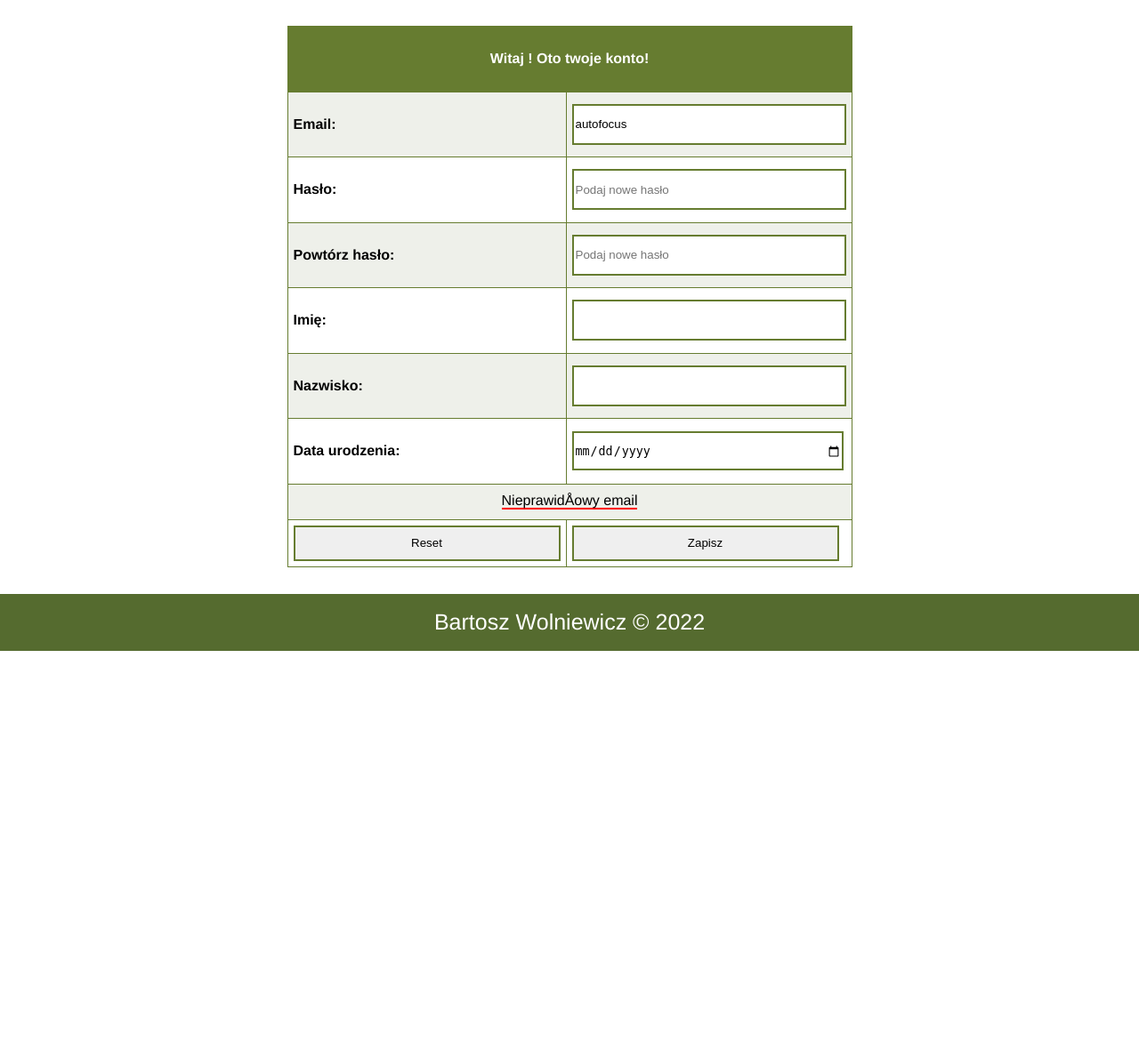
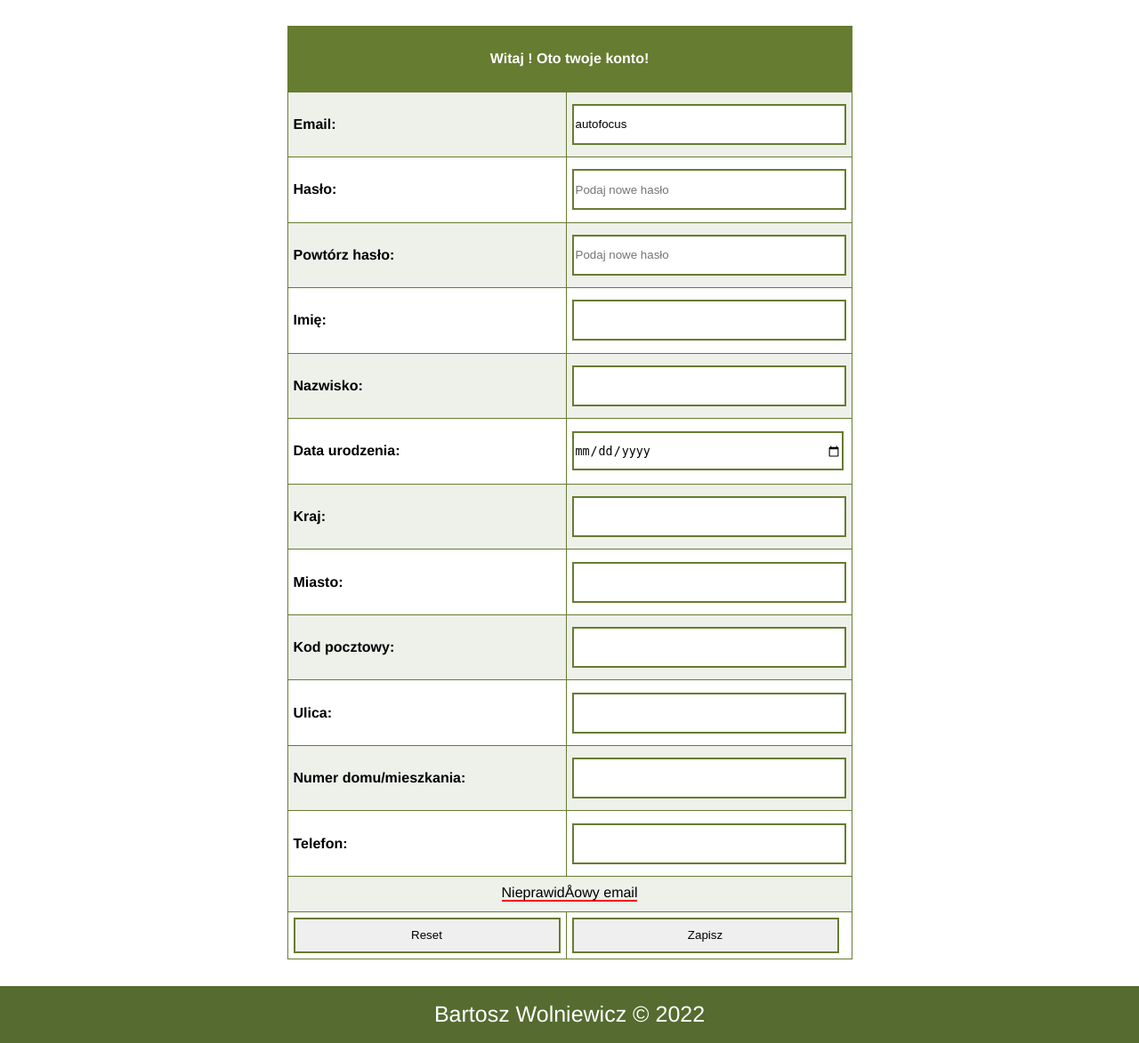
Before and after one commit to WolniewiczBartek/FirstOnlineShopPHP, a PHP site: the page made by sites/userinfo.php in a window 1280 px wide. Shown: the part 161-1334 px from the top of the page at 89% size. Before the commit the page ends 893 px from the top, so only its background shows below. Run offline with PHP 8.4, Linux system fonts and the light colour scheme; the visitor is signed in with stand-in values (Sample User, id 1); data that the repository does not hold is empty.

Commit message:
Update userinfo.php

```diff
--- a/sites/userinfo.php
+++ b/sites/userinfo.php
@@ -2,9 +2,19 @@
 session_start();
 function pokaz_userinfo(){
   $conn = new mysqli('localhost', 'root', '', 'passwd_hash');
-    $sql = "SELECT * FROM uzytkownicy WHERE email='$_SESSION[username]'";
+    $sql = "SELECT u.id, u.imie, u.nazwisko, u.data_urodzenia, u.email, a.kraj, a.miasto, a.kod_pocztowy, a.ulica, a.numer_domu, a.telefon FROM uzytkownicy u left join adresy a on u.id=a.id WHERE u.email='$_SESSION[username]'";
     $res = $conn->query($sql);
     $dane = $res->fetch_assoc();
+    $adres = empty($dane['ulica']) ? "<h4>Brak adresu</h4>" : <<< OPOLE
+    <div>
+      <h3>Dane do wysyłki</h3>
+      <h4>Kraj: $dane[kraj]</h4>
+      <h4>Adres: $dane[kod_pocztowy] $dane[miasto]</h4>
+      <h4>ul. $dane[ulica] $dane[numer_domu]</h4>
+      <h4>Telefon: $dane[telefon]</h4>
+    </div>
+
+  OPOLE;
     echo <<< OPOLE
     <div class=produkt>
       <div></div>
@@ -14,12 +24,13 @@
         <h4>Nazwisko: $dane[nazwisko]</h4>
         <h4>Data urodzenia: $dane[data_urodzenia]</h4>
         <h4>Email: $dane[email]</h4>
-        <div class=zwijaj>
-          <a class=button href=../scripts/delete_uzytkownicy.php?id=$dane[id]><div>Usuń</div></a>
-          <a class=button href=userinfo.php?action=edit><div>Edytuj</div></a>
-        </div>
       </div>
+      $adres
       <div></div>
+    </div>
+    <div class=zwijaj_duzy>
+      <a class=cart_button href=../scripts/delete_uzytkownicy.php?id=$dane[id]><div>Usuń</div></a>
+      <a class=cart_button href=userinfo.php?action=edit><div>Edytuj</div></a>
     </div>
 OPOLE;
     $conn->close();
@@ -55,7 +66,7 @@
     if(isset($_GET['action'])){
       if($_GET['action']=="edit"){
         $conn = new mysqli('localhost', 'root', '', 'passwd_hash');
-        $sql = "SELECT * FROM uzytkownicy WHERE email='$_SESSION[username]'";
+        $sql = "SELECT u.id, u.imie, u.nazwisko, u.data_urodzenia, u.email, a.kraj, a.miasto, a.kod_pocztowy, a.ulica, a.numer_domu, a.telefon FROM uzytkownicy u left join adresy a on u.id=a.id WHERE u.email='$_SESSION[username]'";
         $res = $conn->query($sql);
         $dane = $res->fetch_assoc();
         echo <<< OPOLE
@@ -88,6 +99,30 @@
             <tr>
               <td><h4>Data urodzenia: </h4></td>
               <td><input type=date name=data_urodzenia form=edituser value=$dane[data_urodzenia]></td>
+            </tr>
+            <tr>
+              <td><h4>Kraj: </h4></td>
+              <td><input type=text name=kraj form=edituser value=$dane[kraj]></td>
+            </tr>
+            <tr>
+              <td><h4>Miasto: </h4></td>
+              <td><input type=text name=miasto form=edituser value=$dane[miasto]></td>
+            </tr>
+            <tr>
+              <td><h4>Kod pocztowy: </h4></td>
+              <td><input type=text name=kod_pocztowy form=edituser value=$dane[kod_pocztowy]></td>
+            </tr>
+            <tr>
+              <td><h4>Ulica: </h4></td>
+              <td><input type=text name=ulica form=edituser value=$dane[ulica]></td>
+            </tr>
+            <tr>
+              <td><h4>Numer domu/mieszkania: </h4></td>
+              <td><input type=text name=numer_domu form=edituser value=$dane[numer_domu]></td>
+            </tr>
+            <tr>
+              <td><h4>Telefon: </h4></td>
+              <td><input type=text name=telefon form=edituser value=$dane[telefon]></td>
             </tr>
             <tr>
               <td colspan=2 align=center>
```
